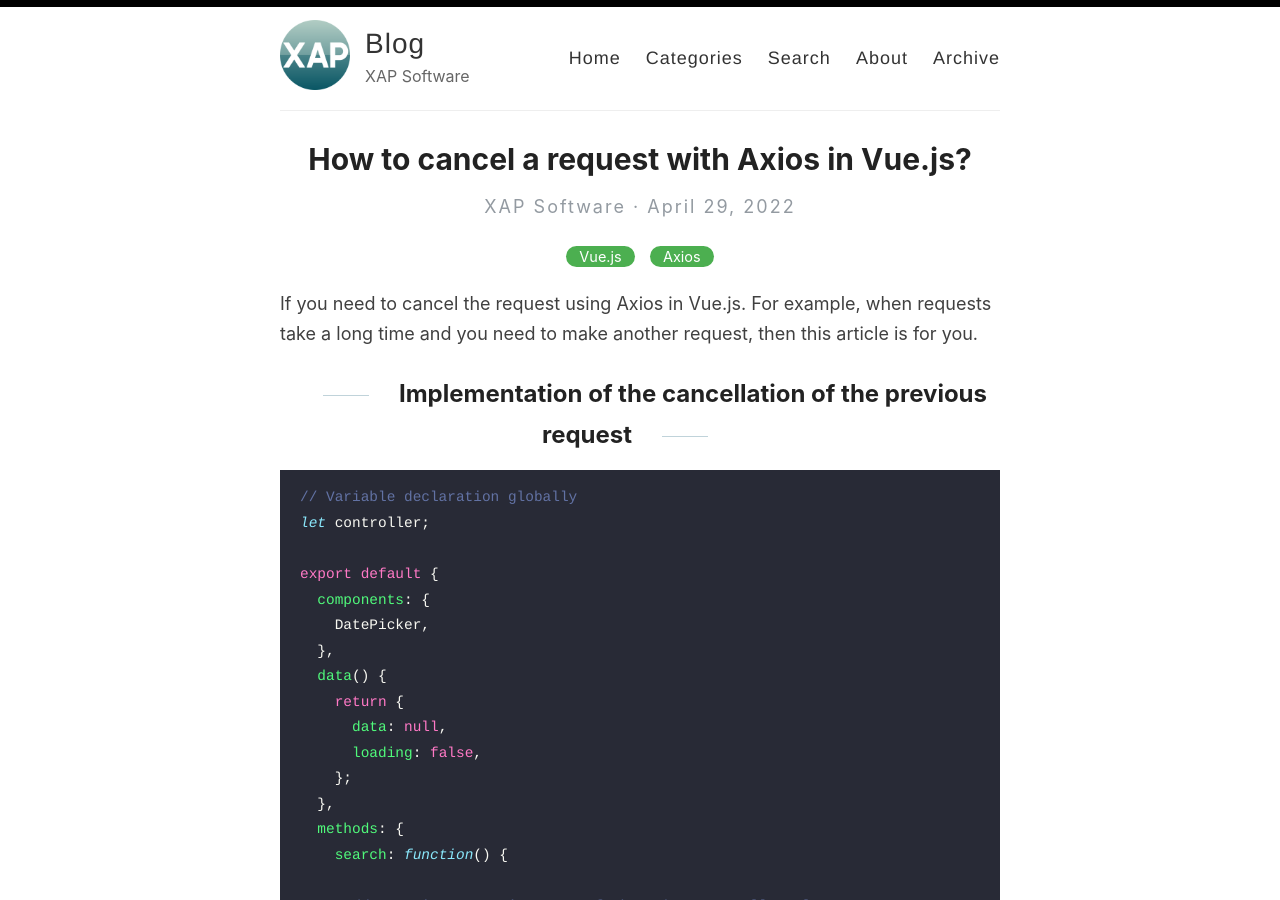
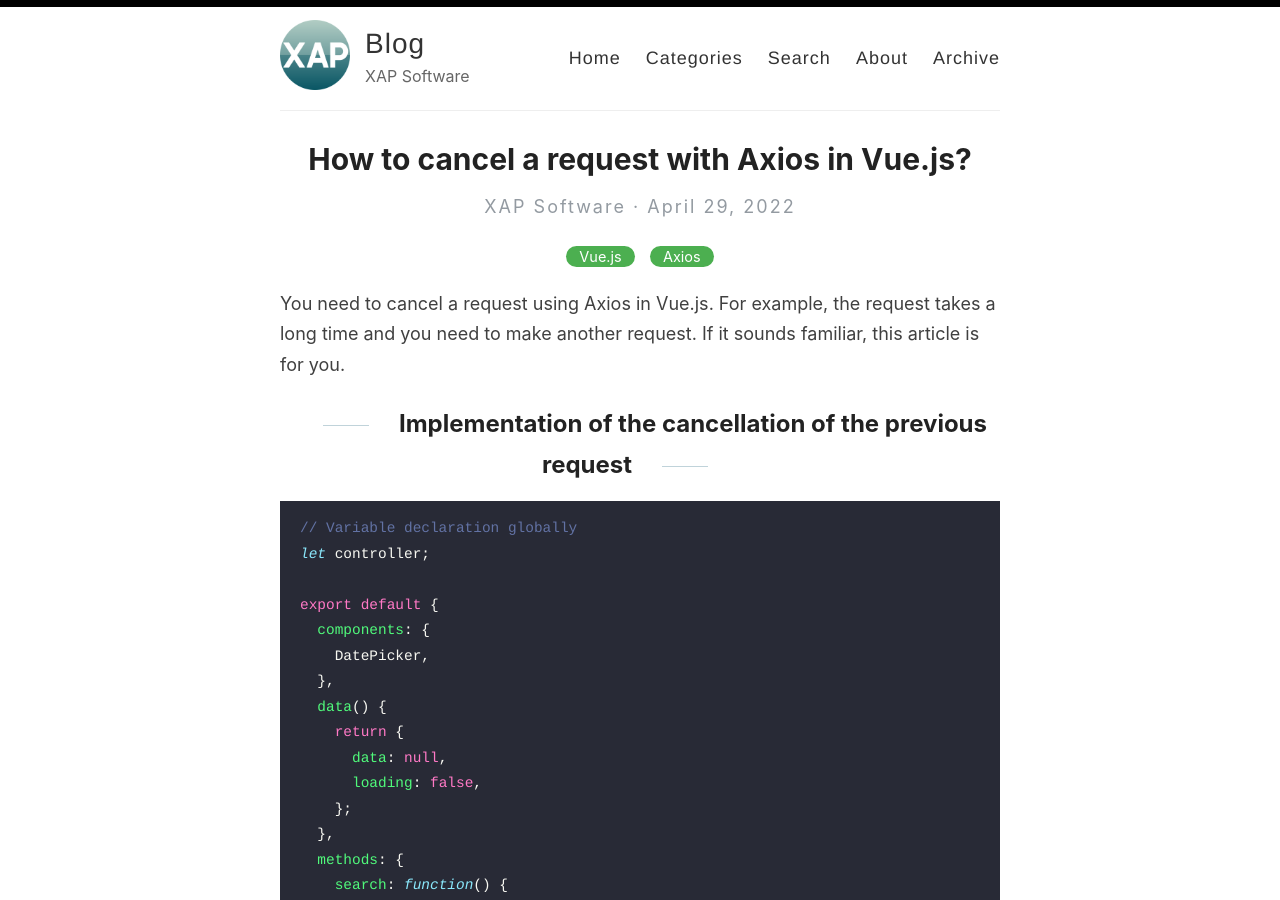
Before and after one commit to XAP-Software/XAP-Software.github.io, a Jekyll site: the page built from _posts/2022-04-29-Cancel-requests-with-Axios-in-Vue.md, in a window 1280 px wide and 900 px high. Built offline with Jekyll 4.4.1, drawn with Linux system fonts in a browser that asks for light colours.

Commit message:
Correction of remark

```diff
--- a/_posts/2022-04-29-Cancel-requests-with-Axios-in-Vue.md
+++ b/_posts/2022-04-29-Cancel-requests-with-Axios-in-Vue.md
@@ -6,7 +6,7 @@ author_github: Kostya2702
 author: Konstantin Loshkarev
 ---
 
-If you need to cancel the request using Axios in Vue.js. For example, when requests take a long time and you need to make another request, then this article is for you.
+You need to cancel a request using Axios in Vue.js. For example, the request takes a long time and you need to make another request. If it sounds familiar, this article is for you.
 
 ## Implementation of the cancellation of the previous request
 
```
